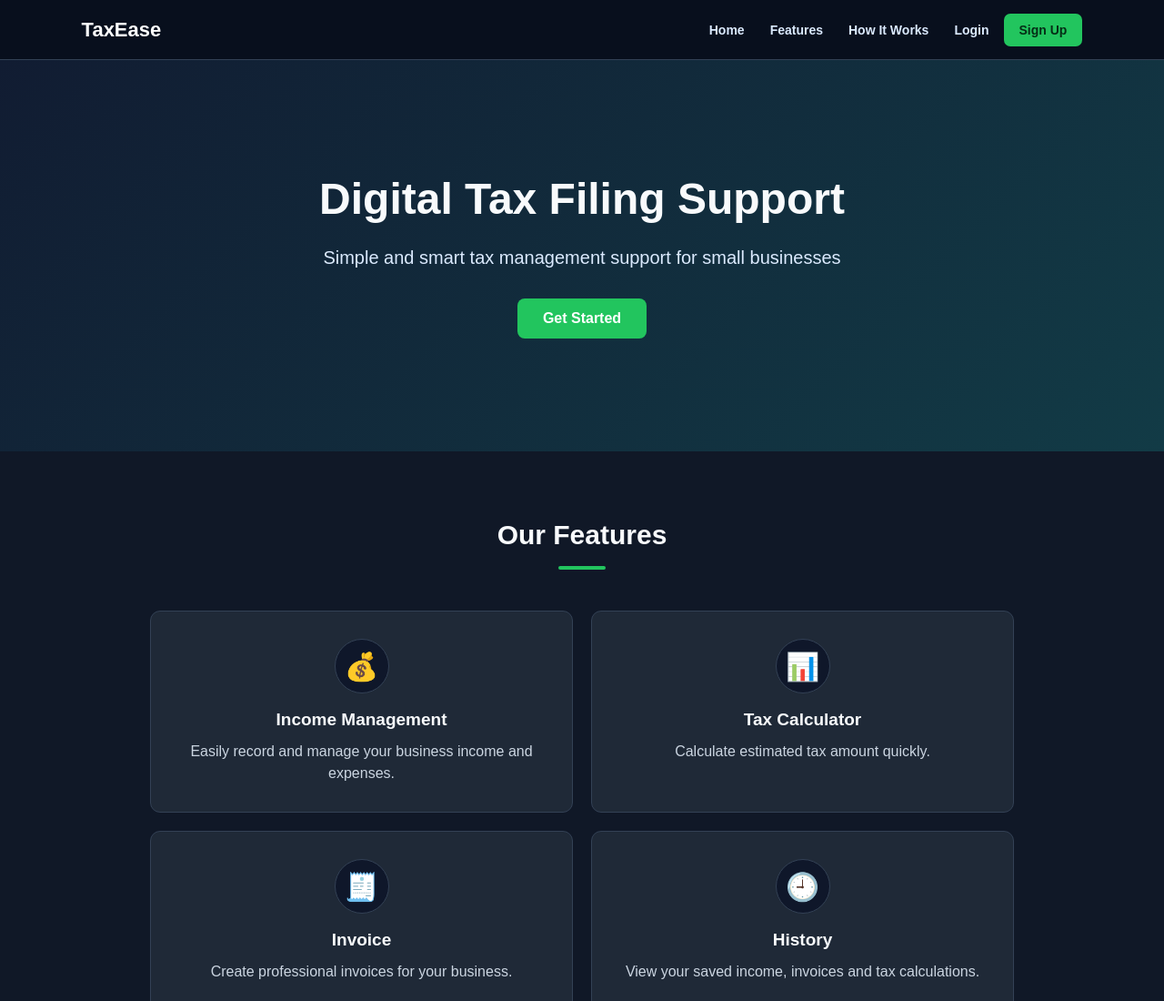
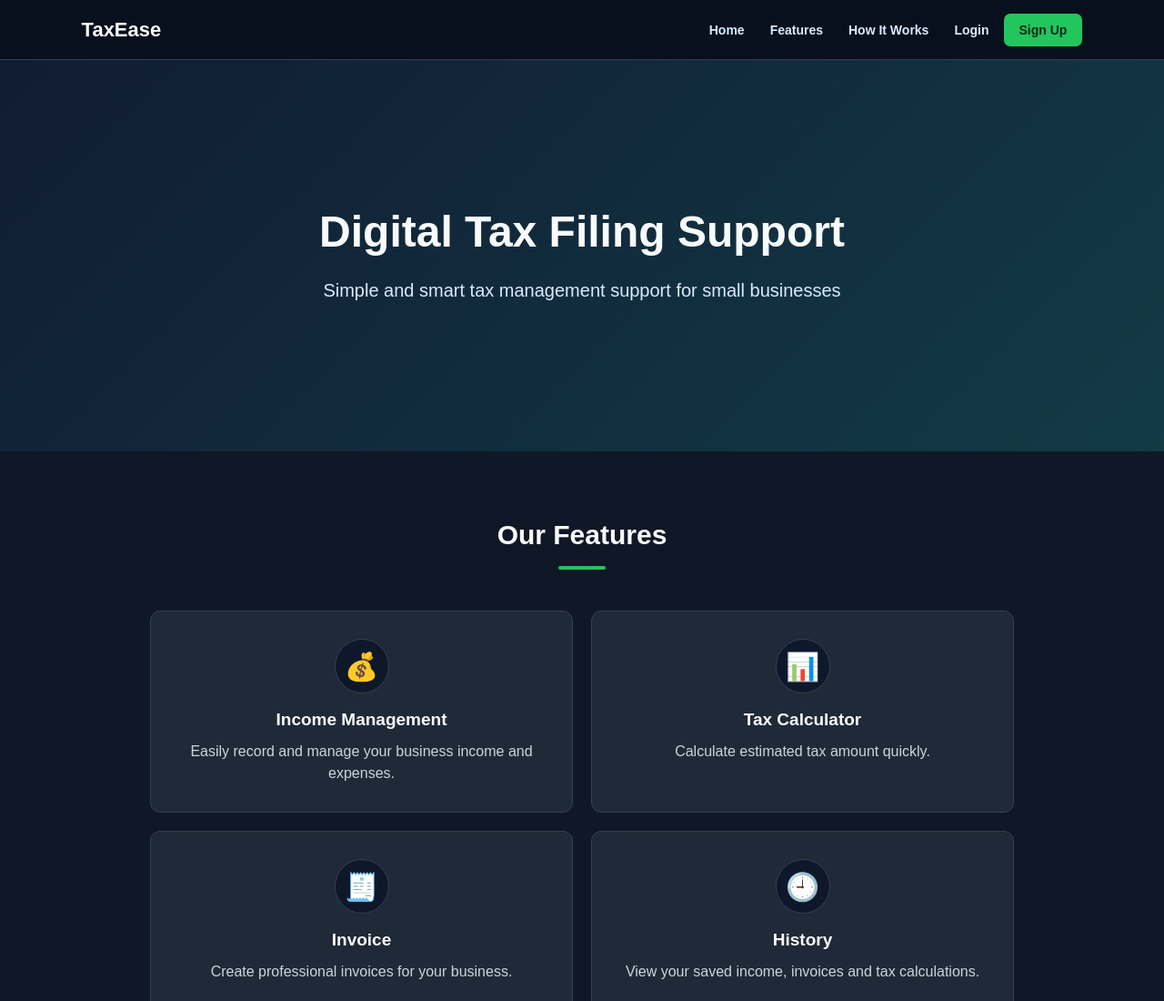
Before and after one commit to Chandan983/taxease-frontend, a plain HTML site: page index.html in a window 1280 px wide. Shown: the top 1100 px of the page at 91% size. Drawn offline with Linux system fonts and the light colour scheme.

Commit message:
Update index.html

```diff
--- a/index.html
+++ b/index.html
@@ -754,10 +754,6 @@
         Simple and smart tax management
         support for small businesses
     </p>
-
-    <button onclick="openSignup()">
-        Get Started
-    </button>
 
 </section>
 
```
